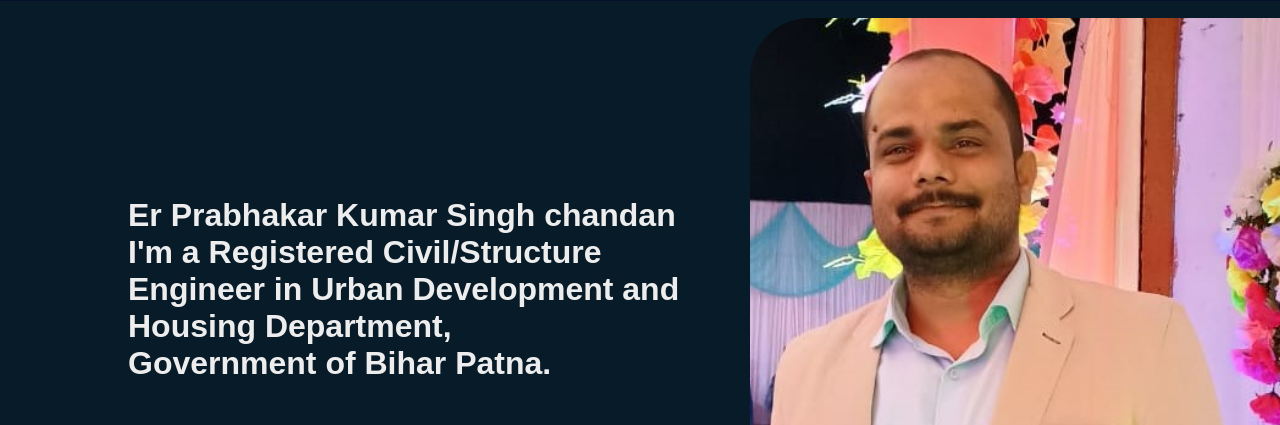
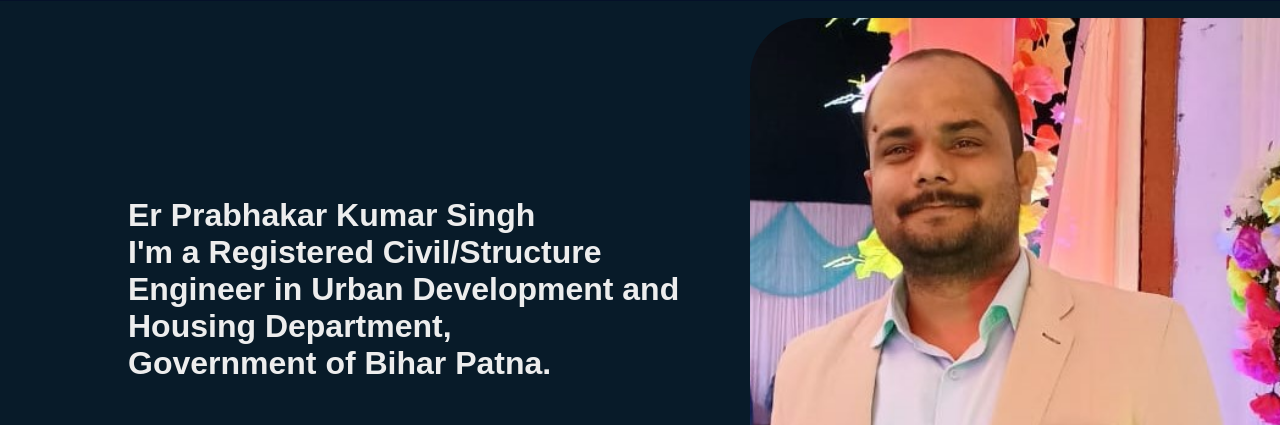
Before and after one commit to Abhishek37k/RERA-website, a plain HTML site: page index.html in a window 1280 px wide. Shown: the part 92-517 px from the top of the page. Drawn offline with nearby package versions, Linux system fonts and the light colour scheme; a script that the page names is missing.

Commit message:
Update index.html

```diff
--- a/index.html
+++ b/index.html
@@ -69,7 +69,7 @@
     </a>
     <section class="home" id="home">
       <div class="home-content">
-        <h3>Er Prabhakar Kumar Singh chandan</h3>
+        <h3>Er Prabhakar Kumar Singh</h3>
         <h3>
           I'm a Registered
           <span class="text"
```
